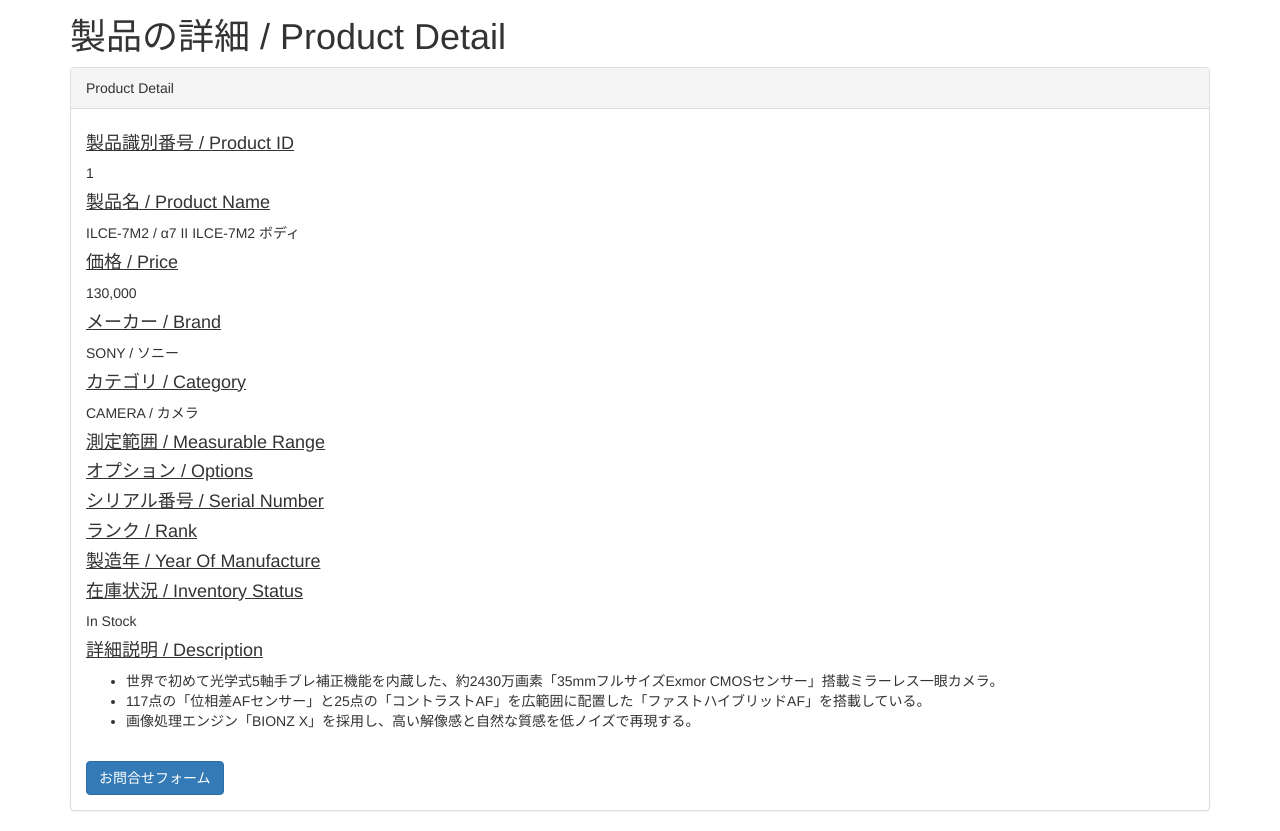
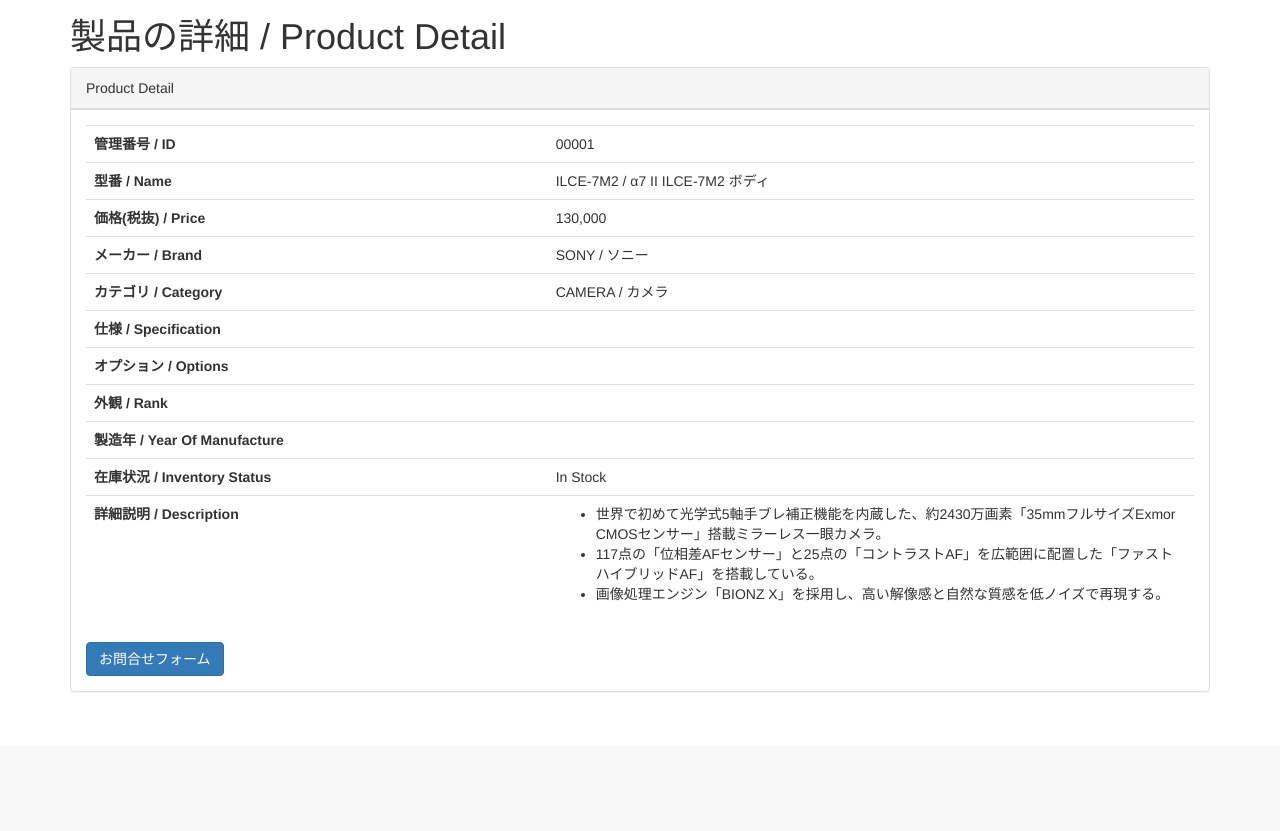
Before and after one commit to ToMoCA/corporate-site, a Django app: page /products/1/ in a window 1280 px wide. Shown: the part 54-885 px from the top of the page. After the commit the page ends 746 px from the top, so only its background shows below. Run offline with Django 3.2, Linux system fonts and the light colour scheme; data comes from the database, SQL or seed files in the repository; data that the repository does not hold is empty; some libraries are stand-ins or nearby versions.

Commit message:
Update product detail view

```diff
--- a/project/products/templates/products/detail.html
+++ b/project/products/templates/products/detail.html
@@ -11,96 +11,6 @@
     <div class="panel-heading">
         Product Detail
     </div>
-
-    <!-- /.panel-heading -->
-    <div class="panel-body">
-
-        <u>
-            <h4>製品識別番号 / Product ID</h4>
-        </u>
-        <p>
-            {{ product.id }}
-        </p>
-
-        <u>
-            <h4>製品名 / Product Name</h4>
-        </u>
-        <p>
-            {{ product.product_text }}
-        </p>
-
-        <u>
-            <h4>価格 / Price</h4>
-        </u>
-        <p>
-            {{ product.price | intcomma}}
-        </p>
-
-        <u>
-            <h4>メーカー / Brand</h4>
-        </u>
-        <p>
-            {{ product.brand }}
-        </p>
-
-        <u>
-            <h4>カテゴリ / Category</h4>
-        </u>
-        <p>
-            {{ product.category }}
-        </p>
-
-        <u>
-            <h4>測定範囲 / Measurable Range</h4>
-        </u>
-        <p>
-            {{ product.measurable_range }}
-        </p>
-
-        <u>
-            <h4>オプション / Options</h4>
-        </u>
-        <p>
-            {{ product.option }}
-        </p>
-
-        <u>
-            <h4>シリアル番号 / Serial Number</h4>
-        </u>
-        <p>
-            {{ product.serial_number }}
-        </p>
-
-        <u>
-            <h4>ランク / Rank</h4>
-        </u>
-        <p>
-            {{ product.rank }}
-        </p>
-
-        <u>
-            <h4>製造年 / Year Of Manufacture</h4>
-        </u>
-        <p>
-            {{ product.year_of_manufacture |floatformat:"0" }}
-        </p>
-
-        <u>
-            <h4>在庫状況 / Inventory Status</h4>
-        </u>
-        <p>
-            {{ product.inventory_status }}
-        </p>
-
-        <u>
-            <h4>詳細説明 / Description</h4>
-        </u>
-        <p>
-            <!-- https://torina.top/detail/256/ -->
-            {% autoescape off %}
-            {{ product.description }}
-            {% endautoescape %}
-        </p>
 
     <table width="100%" class="table table-striped table-bordered table-hover">
         <tbody>
@@ -118,6 +28,64 @@
         </tbody>
     </table>
 
+    <!-- /.panel-heading -->
+    <div class="panel-body">
+
+        <table class="table">
+            <tbody>
+            <tr>
+                <th scope="row" class="col-md-5">管理番号 / ID</th>
+                <td  class="col-md-7"> {{ product.id | stringformat:"05d" }} </td>
+            </tr>
+            <tr>
+                <th scope="row" class="col-md-5">型番 / Name</th>
+                <td  class="col-md-7"> {{ product.product_text }} </td>
+            </tr>
+            <tr>
+                <th scope="row" class="col-md-5">価格(税抜) / Price</th>
+                <td  class="col-md-7"> {{ product.price | intcomma}} </td>
+            </tr>
+            <tr>
+                <th scope="row" class="col-md-5"> メーカー / Brand </th>
+                <td  class="col-md-7"> {{ product.brand }} </td>
+            </tr>
+            <tr>
+                <th scope="row" class="col-md-5"> カテゴリ / Category </th>
+                <td  class="col-md-7"> {{ product.category }} </td>
+            </tr>
+            <tr>
+                <th scope="row" class="col-md-5"> 仕様 / Specification </th>
+                <td  class="col-md-7"> {{ product.measurable_range }} </td>
+            </tr>
+            <tr>
+                <th scope="row" class="col-md-5"> オプション / Options </th>
+                <td  class="col-md-7"> {{ product.option }} </td>
+            </tr>
+            <tr>
+                <th scope="row" class="col-md-5"> 外観 / Rank </th>
+                <td  class="col-md-7"> {{ product.rank }} </td>
+            </tr>
+            <tr>
+                <th scope="row" class="col-md-5"> 製造年 / Year Of Manufacture </th>
+                <td  class="col-md-7"> {{ product.year_of_manufacture |floatformat:"0" }} </td>
+            </tr>
+            <tr>
+                <th scope="row" class="col-md-5"> 在庫状況 / Inventory Status </th>
+                <td  class="col-md-7"> {{ product.inventory_status }} </td>
+            </tr>
+            <tr>
+                <th scope="row" class="col-md-5"> 詳細説明 / Description </th>
+                <td  class="col-md-7">
+                    <!-- https://torina.top/detail/256/ -->
+                    {% autoescape off %}
+                    {{ product.description }}
+                    {% endautoescape %}
+                </td>
+            </tr>
+            </tbody>
+        </table>
+
+
         <a class="btn btn-primary" target="_blank" href="{% url 'contact' %}">お問合せフォーム</a>
 
     </div>
```
Lines whose indentation alone changed are shown as unchanged.
